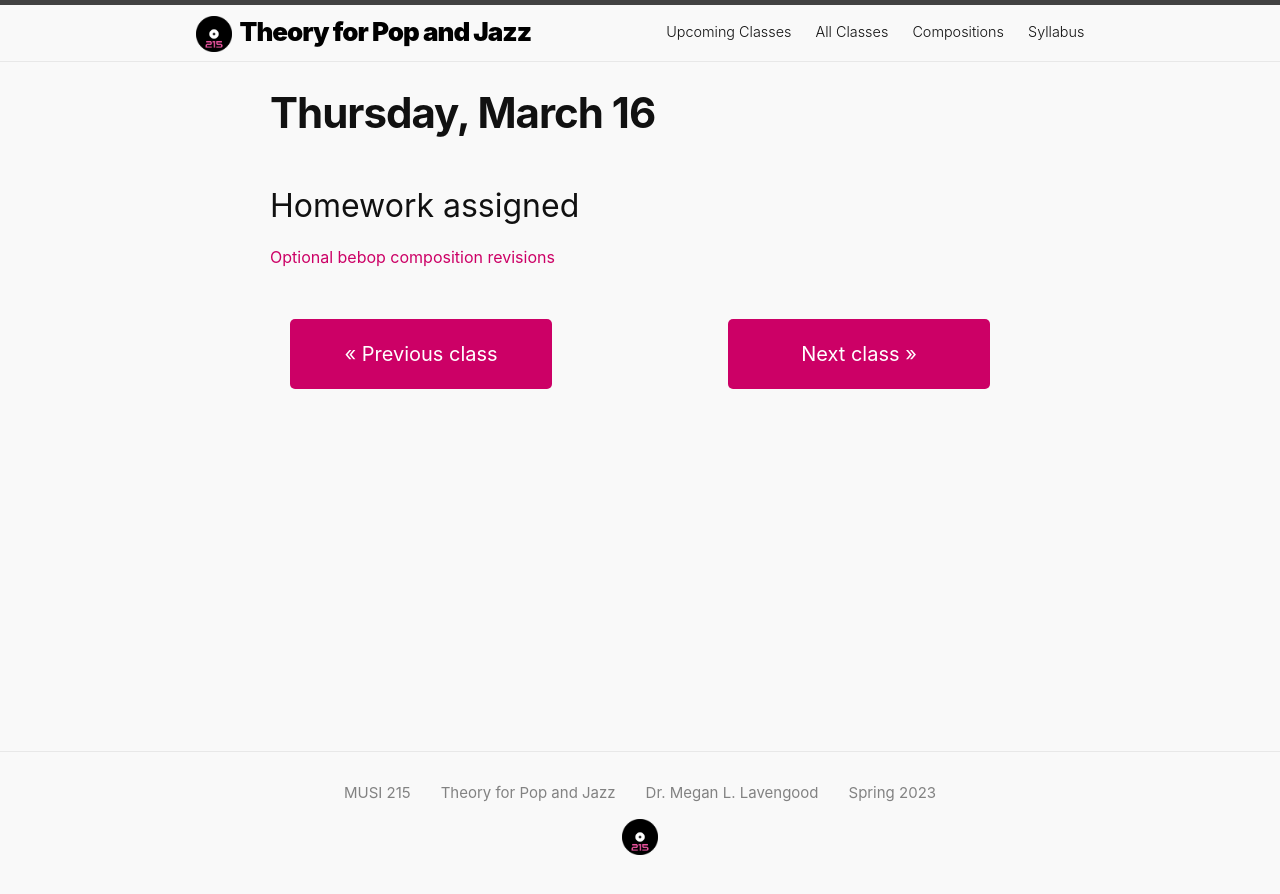
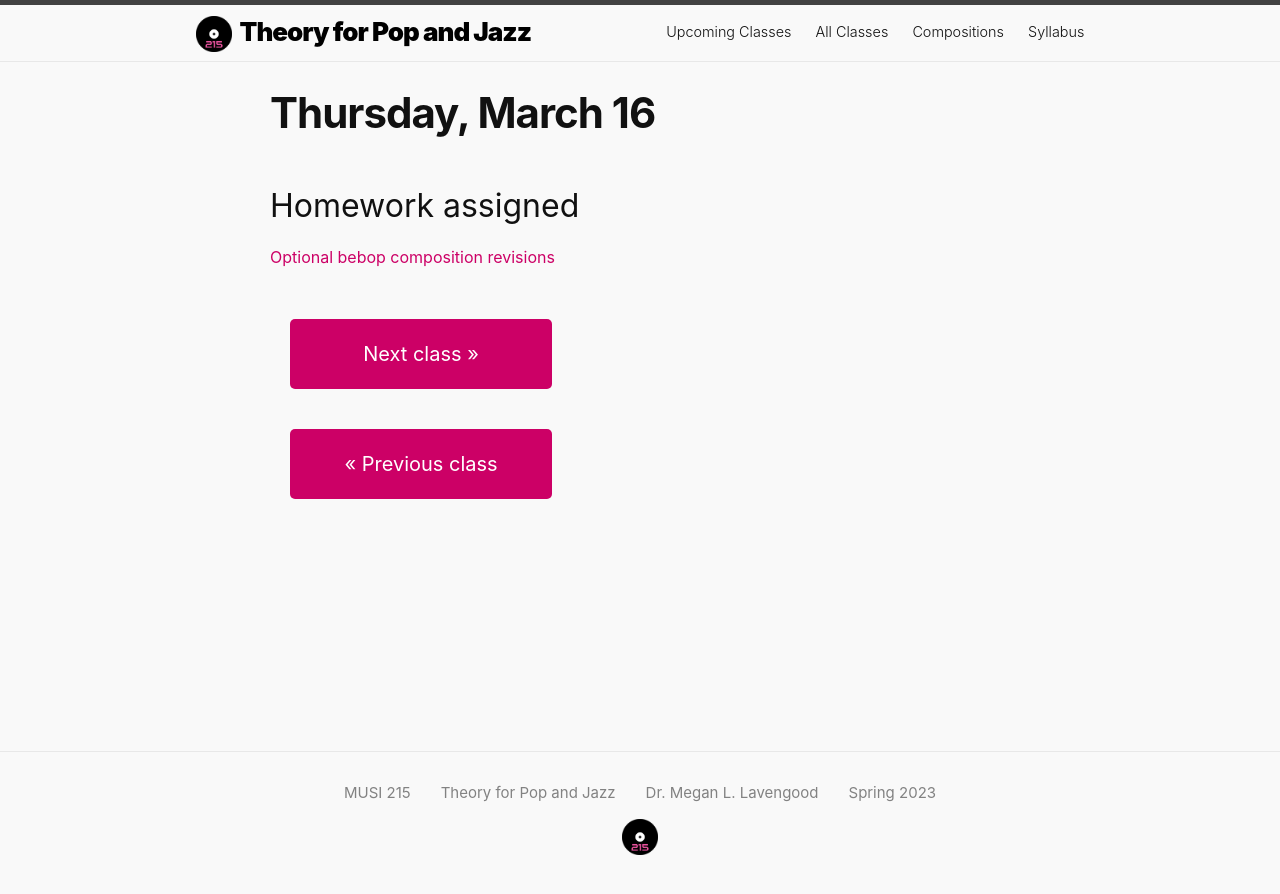
Before and after one commit to meganlavengood/musi216, a Jekyll site: the page built from docs/_posts/2023-03-16-<delete>.md, in a window 1280 px wide. Shown: the top 894 px of the page. Built offline with Jekyll 4.4.1, drawn with Linux system fonts in a browser that asks for light colours.

Commit message:
reverse next/previous buttons

```diff
--- a/docs/assets/custom.css
+++ b/docs/assets/custom.css
@@ -235,6 +235,10 @@ a.button-fill:hover {
 	}
 }
 
+.post-nav.responsive {
+	flex-direction: column-reverse;
+}
+
 /* flex row */
 
 .flex-row {
```
